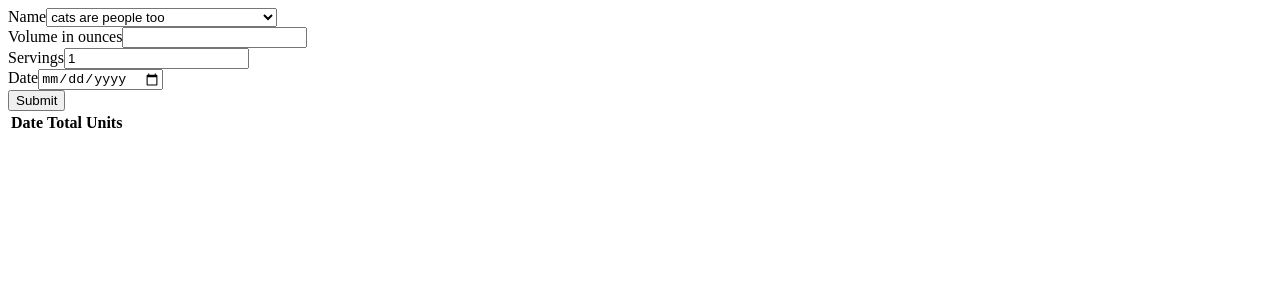
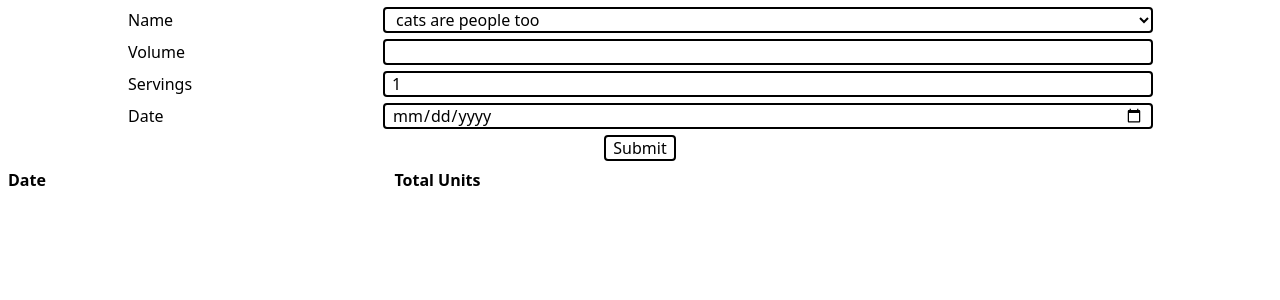
Before and after one commit to cquinones100/drink-tracker, a React (Vite) app: page / in a window 1280 px wide. Shown: the top 300 px of the page. Built offline with nearby package versions, Linux system fonts and the light colour scheme.

Commit message:
improve styling with tailwind

```diff
--- a/index.html
+++ b/index.html
@@ -3,6 +3,8 @@
   <head>
     <title>Drink Tracker</title>
     <script type="module" src="src/index.tsx"></script>
+    <link href="/src/style.css" rel="stylesheet">
+    <meta name="viewport" content="width=device-width, initial-scale=1" />
   </head>
   <body>
   </body>
--- a/package.json
+++ b/package.json
@@ -3,6 +3,7 @@
   "version": "1.0.0",
   "description": "",
   "main": "index.js",
+  "type": "module",
   "scripts": {
     "test": "echo \"Error: no test specified\" && exit 1",
     "run": "tsc && node dist/backend/index.js"
@@ -10,10 +11,12 @@
   "author": "",
   "license": "ISC",
   "dependencies": {
+    "@tailwindcss/vite": "^4.1.11",
     "@types/node": "^24.0.15",
     "csv": "^6.4.1",
     "react": "^19.1.0",
-    "react-dom": "^19.1.0"
+    "react-dom": "^19.1.0",
+    "tailwindcss": "^4.1.11"
   },
   "devDependencies": {
     "@types/react-dom": "^19.1.6",
--- /dev/null
+++ b/src/app.css
@@ -0,0 +1,9 @@
+@import "tailwindcss";
+
+input {
+  outline: auto;
+}
+
+select {
+  outline: auto;
+}
--- a/src/app.tsx
+++ b/src/app.tsx
@@ -4,11 +4,21 @@ import { ConsumedDrink, DrinkName } from "./types";
 import * as React from "react";
 import { DbDate, dbDate } from "./utils/db_date";
 import LocalStorage from "./db/local_storage";
+import "./app.css";
 
 const DRINK_NAMES: DrinkName[] = DRINKS.map(({ name }) => name);
 
 function getDb() {
   return new LocalStorage();
+}
+
+function InputContainer({ label, input }: { label: React.ReactNode, input: React.ReactNode }) {
+  return (
+    <div className="flex justify-between w-full">
+      <div className="flex-1/4">{label}</div>
+      <div className="flex-3/4 *:w-full *:px-2">{input}</div>
+    </div>
+  );
 }
 
 function App() {
@@ -58,18 +68,24 @@ function App() {
   }, {} as Record<DbDate, number>)
 
   return (
-    <>
-      <form id="form" onSubmit={handleSubmit}>
-        <div id="drink-names-container">
-          <label htmlFor="drink-name">Name</label>
+    <div className="flex flex-col items-center p-2 gap-2">
+      <form id="form" onSubmit={handleSubmit} className="flex flex-col justify-start items-center max-w-5xl w-full gap-2">
+        <InputContainer
+          label={<label htmlFor="drink-name">Name</label>}
+          input={
             <select id="drink-name" value={name} onChange={(e) => { setName(e.target.value as DrinkName) }}>
               {DRINKS.map(({ name: drinkName }) => (
                 <option value={drinkName} key={drinkName}>{drinkName}</option>
               ))}
             </select>
-        </div>
-        <div>
-          <label htmlFor="volume">Volume in ounces</label>
+          }
+        >
+        </InputContainer>
+        <InputContainer
+          label={
+            <label htmlFor="volume">Volume</label>
+          }
+          input={
             <input
               type="number"
               name="volume"
@@ -83,9 +99,14 @@ function App() {
                 }
               }}
             />
-        </div>
-        <div>
+          }
+        >
+        </InputContainer>
+        <InputContainer
+          label={
             <label htmlFor="num-servings">Servings</label>
+          }
+          input={
             <input
               type="number"
               id="num-servings"
@@ -99,16 +120,23 @@ function App() {
                 }
               }}
             />
-        </div>
-        <div>
+          }
+        >
+        </InputContainer>
+        <InputContainer
+          label={
             <label htmlFor="date">Date</label>
+          }
+          input={
             <input id="date" type="date" value={date} onChange={(e) => { setDate(e.target.value) }} />
-        </div>
-        <input type="submit" />
+          }
+        >
+        </InputContainer>
+        <input type="submit" className="px-2 cursor-pointer" />
       </form>
       {
         drinks && drinksByDate && (
-          <table>
+          <table className="w-full text-left p-2">
             <thead>
               <tr>
                 <th>Date</th>
@@ -128,7 +156,7 @@ function App() {
           </table>
         )
       }
-    </>
+    </div>
   );
 }
 
--- a/tsconfig.json
+++ b/tsconfig.json
@@ -27,7 +27,7 @@
     /* Modules */
     "module": "commonjs",                                /* Specify what module code is generated. */
     "rootDir": "./src",                                  /* Specify the root folder within your source files. */
-    // "moduleResolution": "node10",                     /* Specify how TypeScript looks up a file from a given module specifier. */
+    "moduleResolution": "node16",                     /* Specify how TypeScript looks up a file from a given module specifier. */
     // "baseUrl": "./",                                  /* Specify the base directory to resolve non-relative module names. */
     // "paths": {},                                      /* Specify a set of entries that re-map imports to additional lookup locations. */
     // "rootDirs": [],                                   /* Allow multiple folders to be treated as one when resolving modules. */
--- a/vite.config.ts
+++ b/vite.config.ts
@@ -1,4 +1,5 @@
 import { defineConfig } from 'vite';
+import tailwindcss from '@tailwindcss/vite';
 
 export default defineConfig({
   build: {
@@ -15,5 +16,8 @@ export default defineConfig({
       // Ignore backend directory for HMR/file watching
       ignored: ['**/src/backend/**']
     }
-  }
+  },
+  plugins: [
+    tailwindcss(),
+  ]
 });
```
Also changed, not shown: 1 other file (tests, documents, lock files or other folders). Lines whose indentation alone changed are shown as unchanged.
